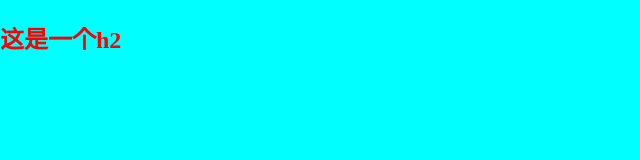
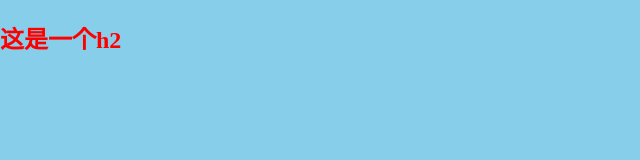
Before and after one commit to if-rainy-rainbow/project_01, a plain HTML site: page index.html in a window 1280 px wide. Shown: the whole page, without its empty margins (0-640 px from the left). Drawn offline with Linux system fonts and the light colour scheme.

Commit message:
修改了index.html

```diff
--- a/index.html
+++ b/index.html
@@ -12,6 +12,11 @@
         h2 {
             color: red;
         }
+
+        html,
+        body {
+            background-color: skyblue;
+        }
     </style>
 </head>
 
```
